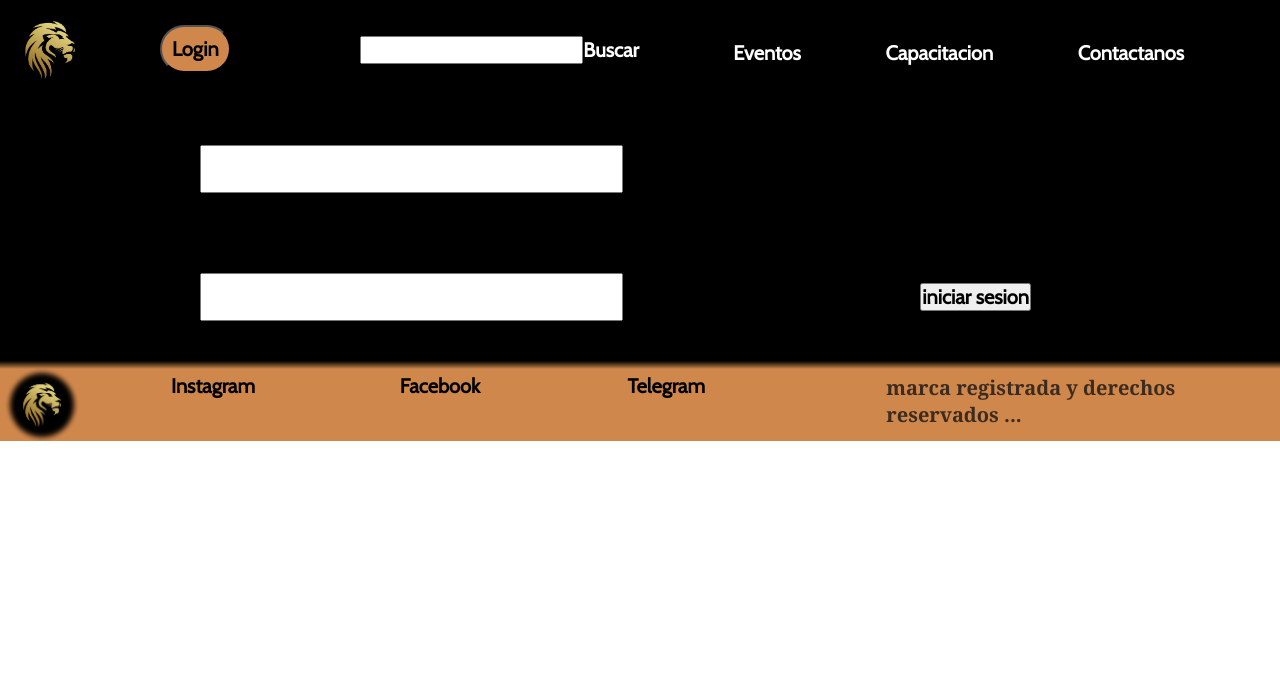
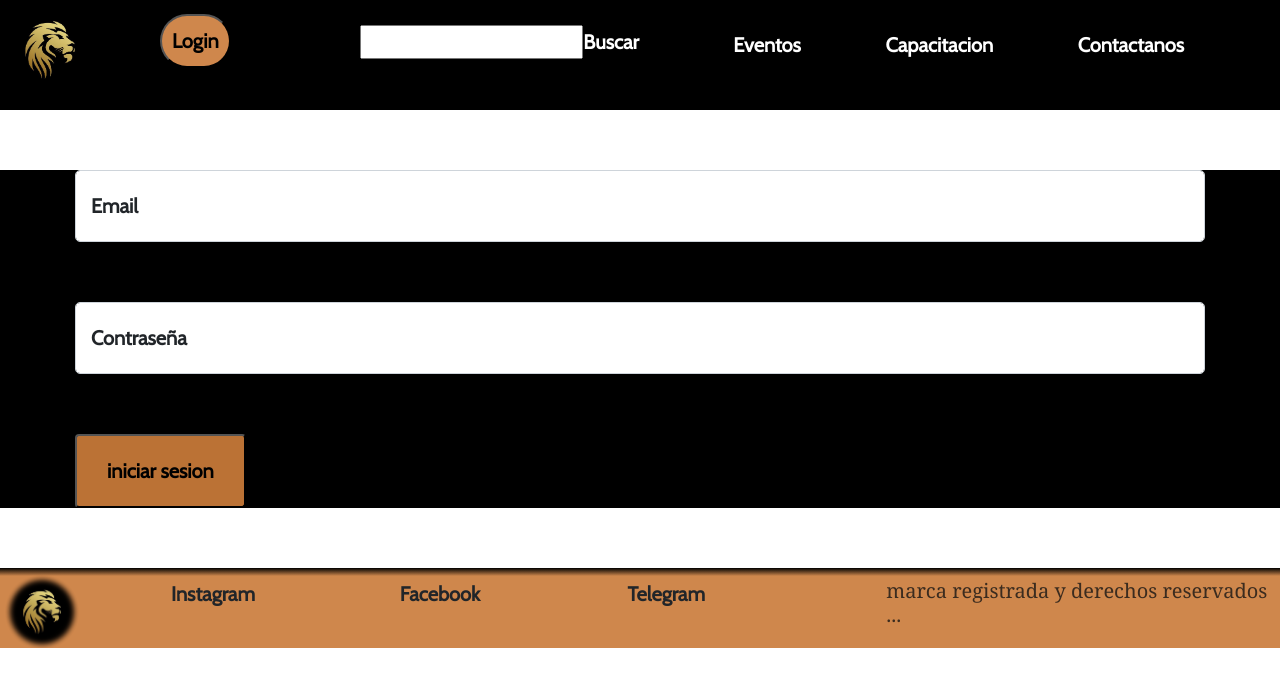
Before and after one commit to faca1328/coderhouse_1_facundoM, a plain HTML site: page paginas/login.html in a window 1280 px wide. Drawn offline with nearby package versions, Linux system fonts and the light colour scheme; files whose address does not match are found by name; a web font is replaced by a local one.

Commit message:
uso bootstrap para la pag login

```diff
--- a/css/style.css
+++ b/css/style.css
@@ -70,6 +70,7 @@ h2 {
 
 main {
     background-color: black;
+
 }
 
 header {
@@ -208,27 +209,29 @@ a {
 .botonesheader:hover {
     background-color: rgb(207, 135, 76) ;
     border-radius: 2rem;
+    cursor:pointer;
 }
 
 
 /* -------------- pag LOGIN ----------------------- */
 
-.main__login{
-    height: 100%;
+.form-floating{
+    margin: 3rem 3rem;
 }
 
-.main_input{
-    align-items: center;
-    margin: 2rem 10rem;
-    padding: 0.5rem 5rem;
-
+.input__btn{
+    font-size: 1rem;
+    padding: 1rem 1.5rem;
+    border-radius: 4px;
+    transition-duration: 0.3s;
+    background-color: rgb(187, 114, 53);
 }
 
-.main__page{
-    display: flex;
-    flex-direction: column;
+.input__btn:hover{
+    background-color: rgb(207, 135, 76);
+    box-shadow: 0px 0px 10px rgba(249, 255, 195, 0.959), 0px 0px 10px rgb(253, 252, 198);
+    cursor: pointer;
 }
-
 
 
 
--- a/index.html
+++ b/index.html
@@ -7,6 +7,7 @@
     <meta charset="UTF-8">
     <meta http-equiv="X-UA-Compatible" content="IE=edge">
     <meta name="viewport" content="width=device-widsth, initial-scale=1.0">
+    <link href="https://cdn.jsdelivr.net/npm/bootstrap@5.1.3/dist/css/bootstrap.min.css" rel="stylesheet" integrity="sha384-1BmE4kWBq78iYhFldvKuhfTAU6auU8tT94WrHftjDbrCEXSU1oBoqyl2QvZ6jIW3" crossorigin="anonymous">
     <link rel="stylesheet" href="css/style.css">
     <script src="https://kit.fontawesome.com/8c75121902.js" crossorigin="anonymous"></script>
     <script defer src="index.js"></script>
@@ -72,6 +73,6 @@
         </section>
     </footer>
 
-
+    <script src="https://cdn.jsdelivr.net/npm/bootstrap@5.1.3/dist/js/bootstrap.bundle.min.js" integrity="sha384-ka7Sk0Gln4gmtz2MlQnikT1wXgYsOg+OMhuP+IlRH9sENBO0LRn5q+8nbTov4+1p" crossorigin="anonymous"></script>
 </body>
 </html>
--- a/paginas/login.html
+++ b/paginas/login.html
@@ -7,6 +7,7 @@
     <meta charset="UTF-8">
     <meta http-equiv="X-UA-Compatible" content="IE=edge">
     <meta name="viewport" content="width=device-widsth, initial-scale=1.0">
+    <link href="https://cdn.jsdelivr.net/npm/bootstrap@5.1.3/dist/css/bootstrap.min.css" rel="stylesheet" integrity="sha384-1BmE4kWBq78iYhFldvKuhfTAU6auU8tT94WrHftjDbrCEXSU1oBoqyl2QvZ6jIW3" crossorigin="anonymous">
     <link rel="stylesheet" href="../css/style.css">
     <script src="https://kit.fontawesome.com/8c75121902.js" crossorigin="anonymous"></script>
     <script defer src="index.js"></script>
@@ -36,12 +37,26 @@
         </section>
     </header>
 
-    <main class="main__login">
-        <section>
+    <main>
+        <section class="container-fluid">
+            <div class="form-floating mb-3">
+                <input type="email" class="form-control" id="floatingInput" placeholder="name@example.com">
+                <label for="floatingInput">Email</label>
+            </div>
+            <div class="form-floating">
+                <input type="password" class="form-control" id="floatingPassword" placeholder="Password">
+                <label for="floatingPassword">Contraseña</label>
+            </div>
+            <div class="form-floating">
+                <input class="input__btn" type="submit" value="iniciar sesion">
+            </div>
+
+        </section>
+<!--         <section class="main__page">
             <input type="text" class="main_input">usuario
             <input type="text" class="main_input">contraseña
             <input type="submit" value="iniciar sesion">
-        </section>
+        </section> -->
     </main>
 
     <footer>
@@ -58,6 +73,6 @@
         </section>
     </footer>
 
-
+    <script src="https://cdn.jsdelivr.net/npm/bootstrap@5.1.3/dist/js/bootstrap.bundle.min.js" integrity="sha384-ka7Sk0Gln4gmtz2MlQnikT1wXgYsOg+OMhuP+IlRH9sENBO0LRn5q+8nbTov4+1p" crossorigin="anonymous"></script>
 </body>
 </html>
```
Also changed, not shown: paginas/capacitacion.html (+2 -0 lines), paginas/contactanos.html (+2 -0 lines), paginas/eventos.html (+2 -0 lines).
